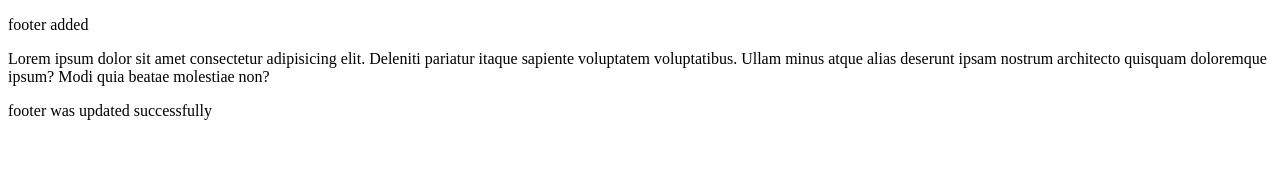
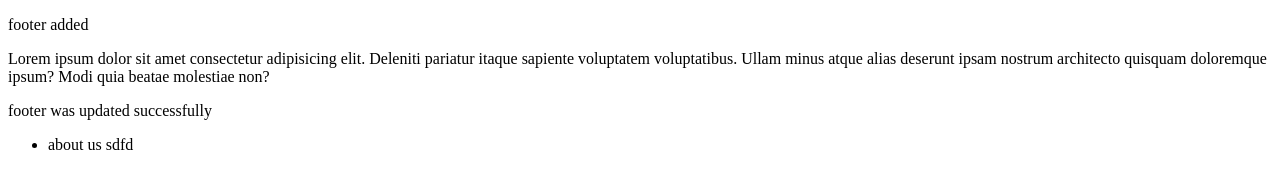
Before and after one commit to Nopsilp/learn-git, a plain HTML site: page index.html in a window 1280 px wide. Drawn offline with Linux system fonts and the light colour scheme.

Commit message:
add something to footer

```diff
--- a/index.html
+++ b/index.html
@@ -4,5 +4,9 @@
 <p> footer added </p>
 <p> Lorem ipsum dolor sit amet consectetur adipisicing elit. Deleniti pariatur itaque sapiente voluptatem voluptatibus. Ullam minus atque alias deserunt ipsam nostrum architecto quisquam doloremque ipsum? Modi quia beatae molestiae non?</p>
 <footer> footer was updated successfully</footer>
-
+<ul>
+    <li>
+        about us sdfd
+    </li>
+</ul>
 </body>
```
